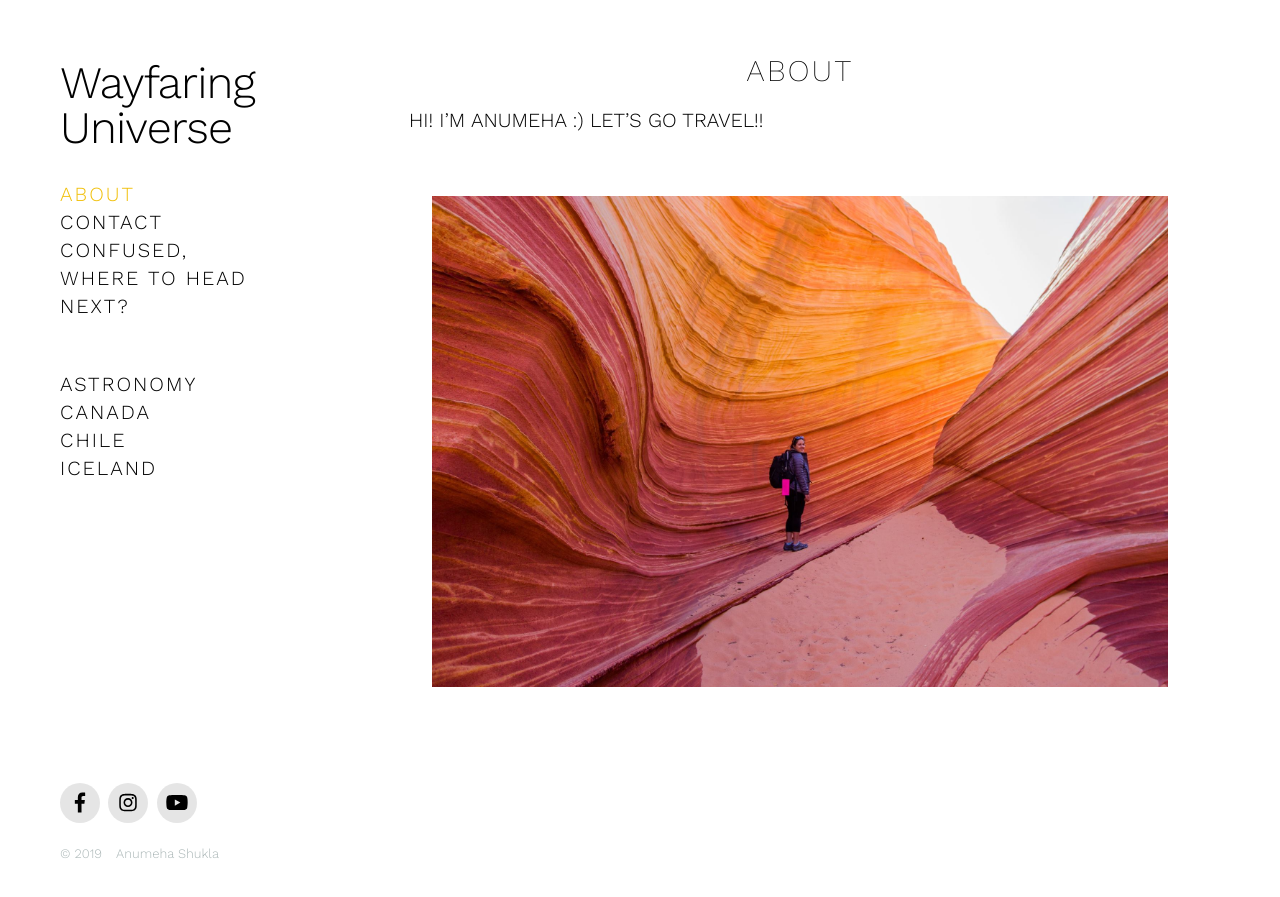
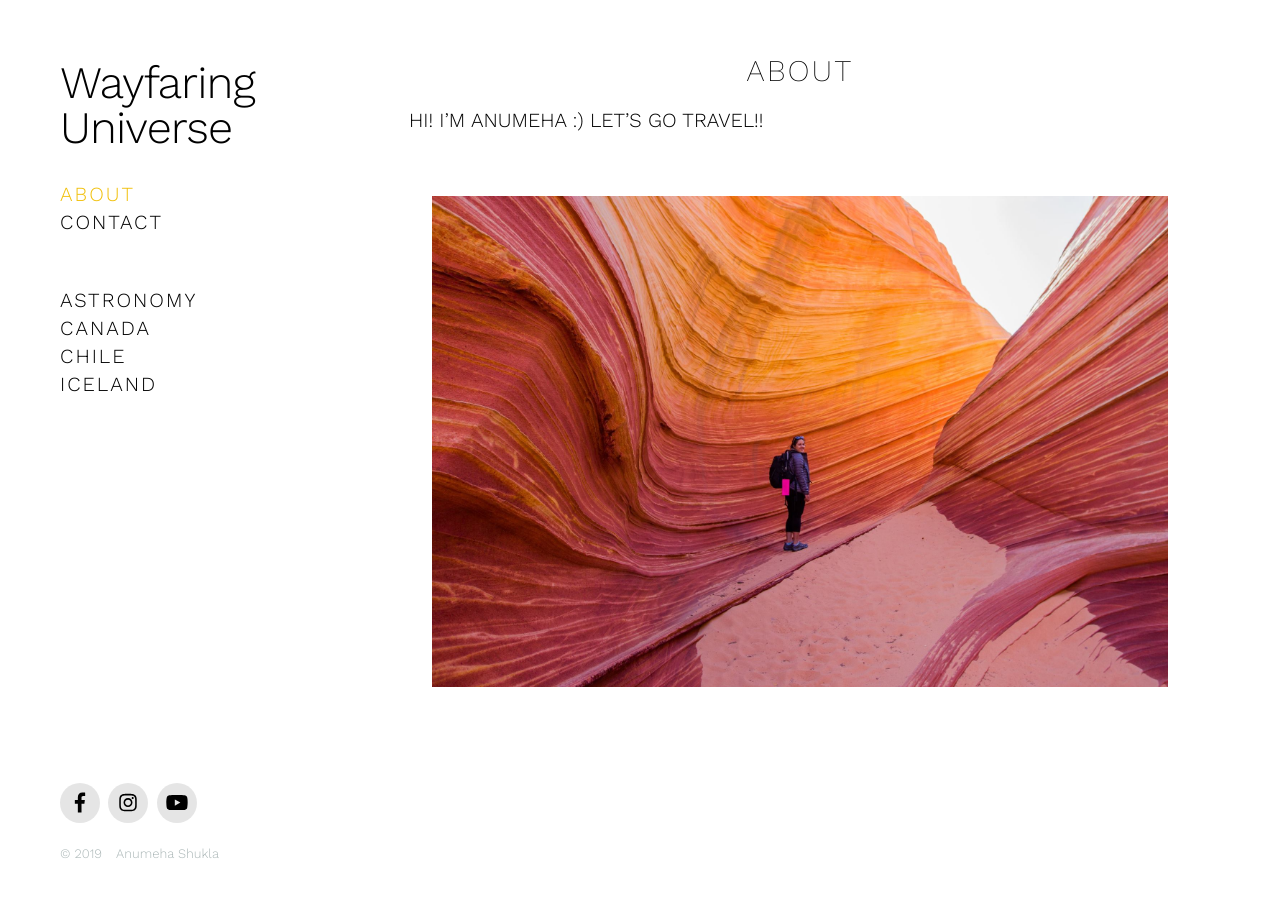
Before and after one commit to anumehashukla/wayfaringuniverse, a Jekyll site: the page built from _pages/about.md, in a window 1280 px wide and 900 px high. Shown: the top 897 px of the window. Built offline with Jekyll 4.4.1, drawn with Linux system fonts in a browser that asks for light colours; nearby versions of some CDN libraries.

Commit message:
removing travel next category

```diff
--- a/_data/settings.yml
+++ b/_data/settings.yml
@@ -196,8 +196,6 @@ menu_settings:
       url: '/about'
     - title: 'CONTACT'
       url: '/contact'
-    - title: 'CONFUSED, WHERE TO HEAD NEXT?'
-      url: '/travelNext'
 
 grid_settings:
   overlay_opacity: 0.95
```
